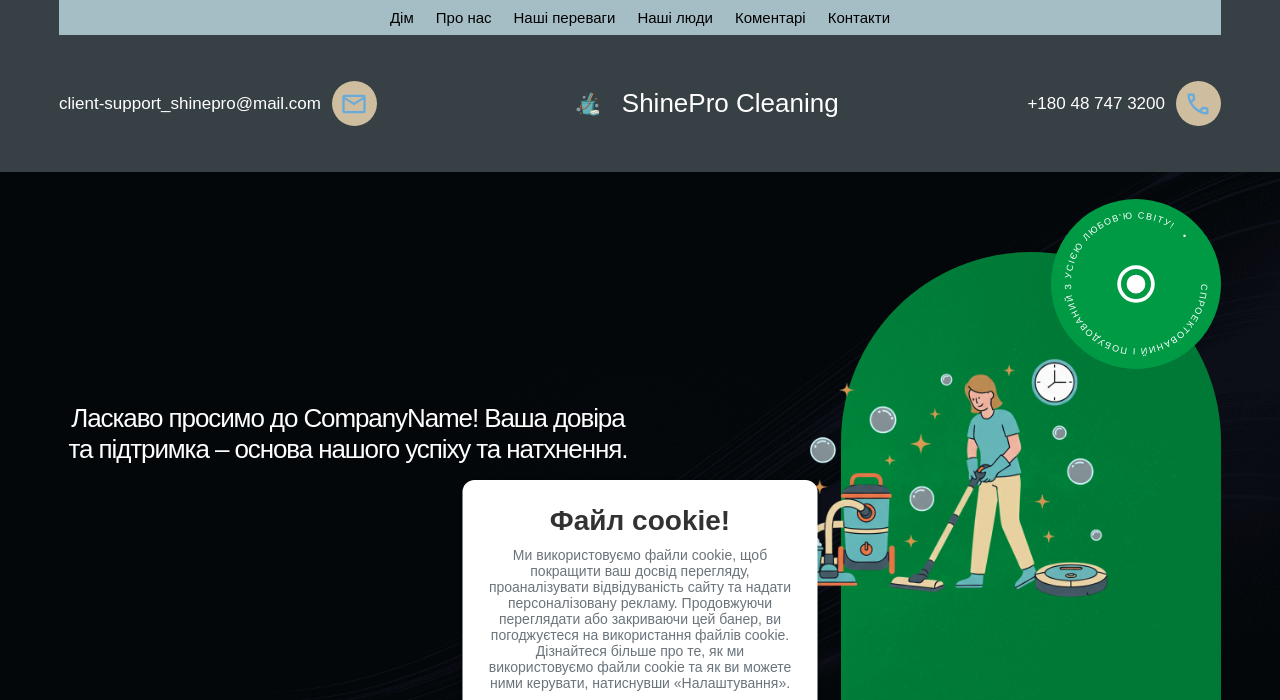
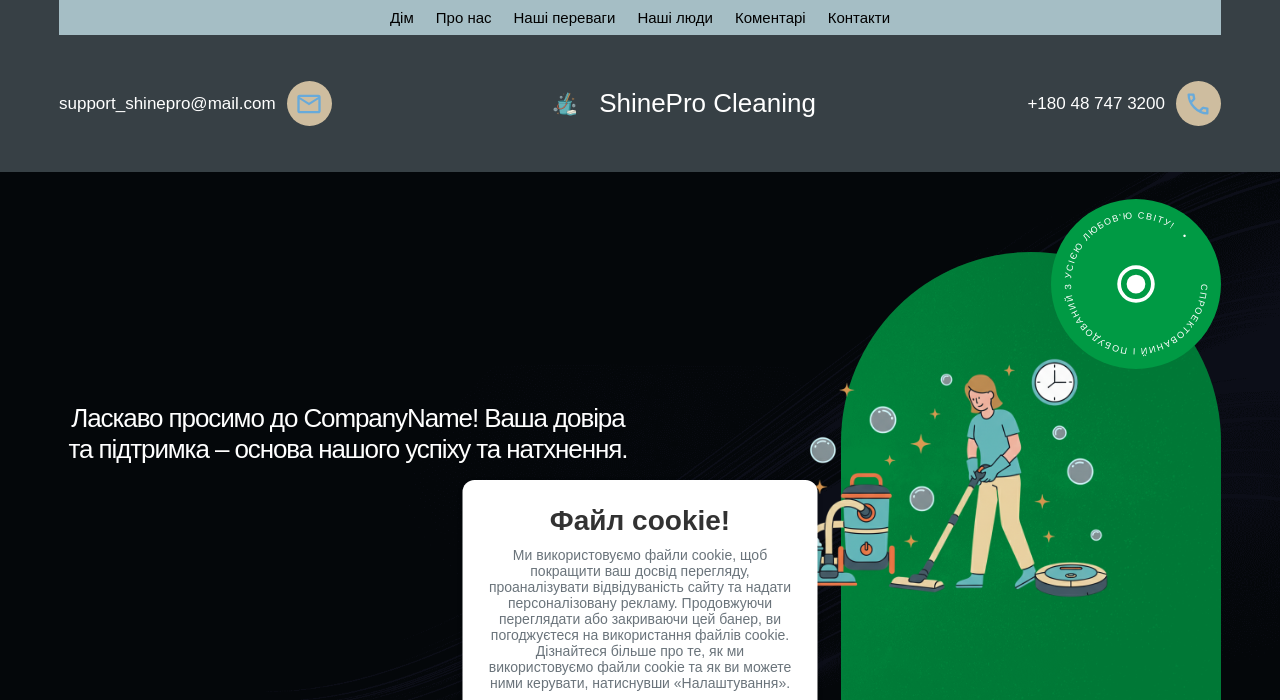
Before and after one commit to margaritapoleva/prtph_01, a plain HTML site: page index.html in a window 1280 px wide. Shown: the top 700 px of the page. Drawn offline with Linux system fonts and the light colour scheme; a web font is replaced by a local one.

Commit message:
Update index.html

```diff
--- a/index.html
+++ b/index.html
@@ -1639,7 +1639,7 @@ svg.fd-circle-dot {
                 <div class="startview-contimg">
                   <svg xmlns="http://www.w3.org/2000/svg" height="24" viewBox="0 -960 960 960" width="24"><path d="M160-160q-33 0-56.5-23.5T80-240v-480q0-33 23.5-56.5T160-800h640q33 0 56.5 23.5T880-720v480q0 33-23.5 56.5T800-160H160Zm320-280L160-640v400h640v-400L480-440Zm0-80 320-200H160l320 200ZM160-640v-80 480-400Z"/></svg>
                 </div>
-                <a href="mailto:client-support_companyname@mail.com">client-support_shinepro@mail.com</a>
+                <a href="mailto:support_companyname@mail.com">support_shinepro@mail.com</a>
               </div>
             </div>
             <div class="startview-navigtn Ywypwx">
```
